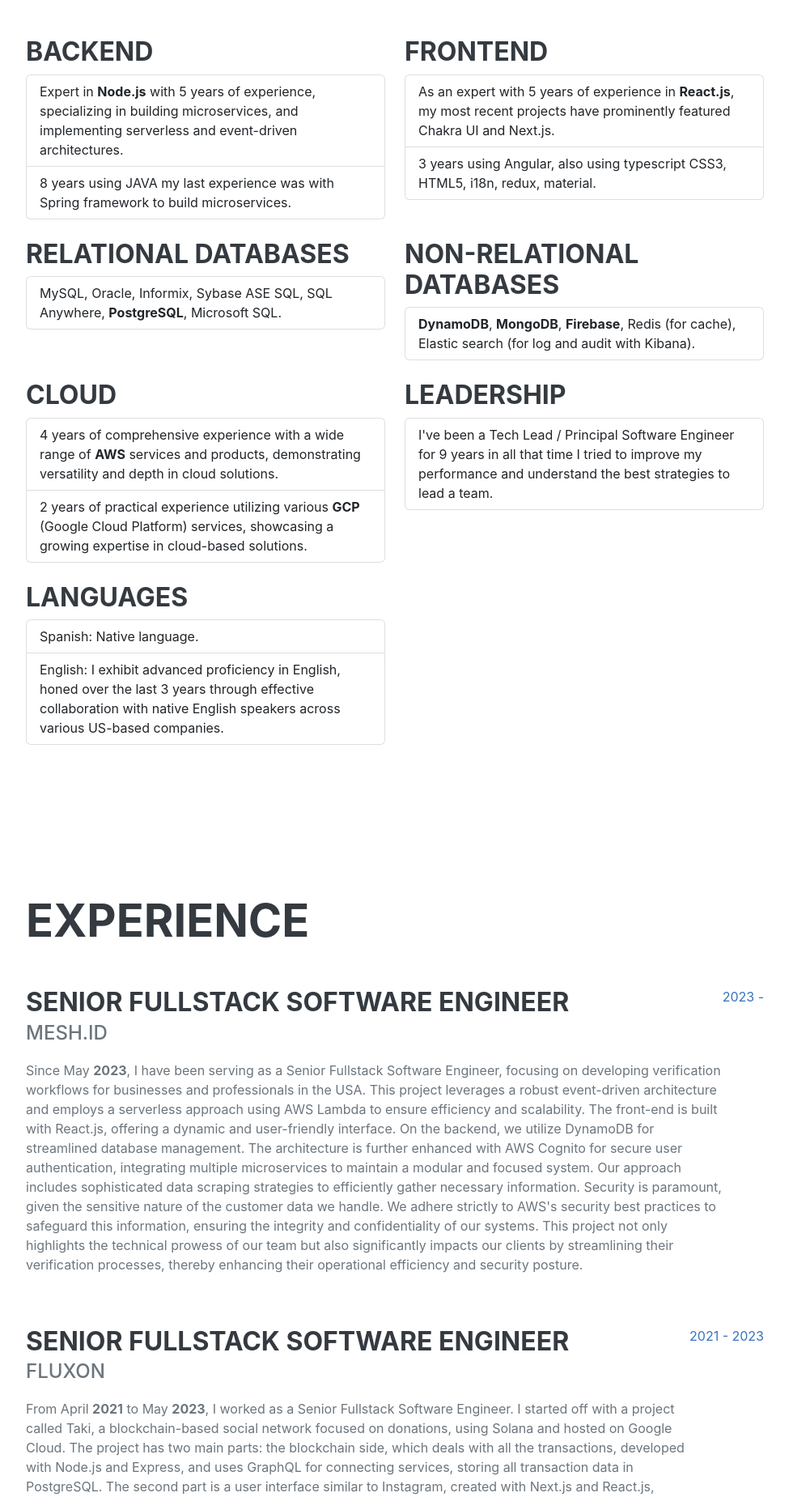
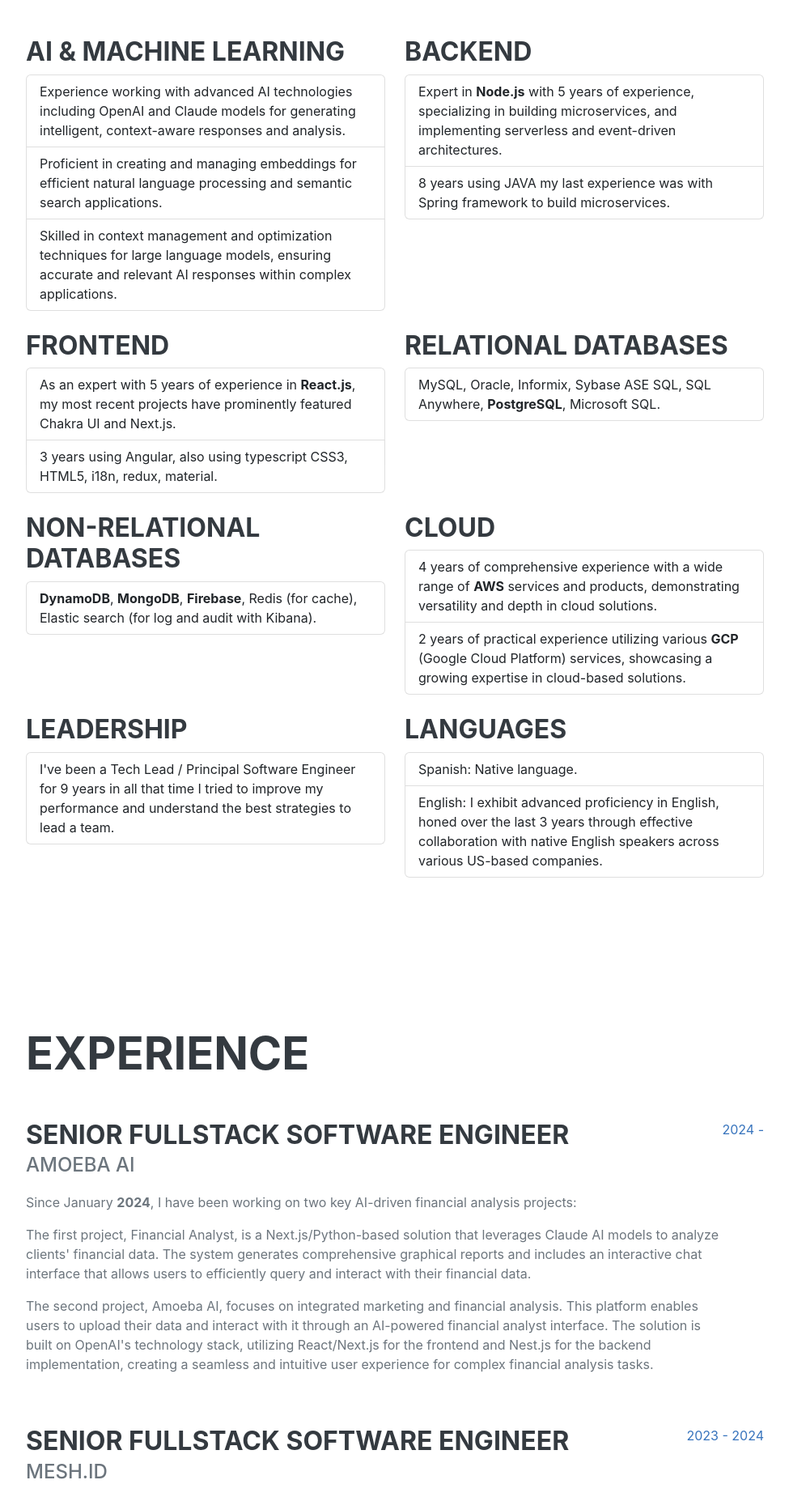
Before and after one commit to juan-manuel-rodriguez/resume, a plain HTML site: page index.html in a window 1280 px wide. Shown: the part 951-2800 px from the top of the page at 81% size, without its empty margins (288-1263 px from the left). Drawn offline with nearby package versions, Linux system fonts and the light colour scheme; a web font is replaced by a local one.

Commit message:
Added amoeba ai experience

```diff
--- a/index.html
+++ b/index.html
@@ -61,12 +61,11 @@
                         Montevideo, Uruguay · (+598) 98-23-00-13 ·
                         <a href="mailto:juanm.rodriguez2@gmail.com">juanm.rodriguez2@gmail.com</a>
                     </div>
-                    <p class="lead mb-5">With a robust 15-year tenure in the software industry, including 9 years as a
-                        Principal Software Engineer and 2 years as a Solutions Architect, I adeptly steer my team
-                        towards the successful accomplishment of both project and organizational objectives. My approach
-                        is anchored in maintaining up-to-date knowledge of the latest technological advancements and
-                        trends, nurturing team motivation and effective communication, and unwaveringly prioritizing
-                        top-tier quality in all deliverables.</p>
+                    <p class="lead mb-5">With 15 years in the software industry, including 9 years as a Principal
+                        Software Engineer and 2 years as a Solutions Architect, I effectively lead teams to achieve
+                        project and organizational goals. I maintain up-to-date knowledge of emerging technologies,
+                        foster team motivation through effective communication, and consistently prioritize quality in
+                        all deliverables.</p>
                     <div class="social-icons">
                         <a class="social-icon"
                            href="https://www.linkedin.com/in/juan-manuel-rodr%C3%ADguez-fern%C3%A1ndez-82945a51"
@@ -91,6 +90,21 @@
         <div class="resume-section-content">
             <h2 class="mb-5">Skills summary</h2>
             <div class="row">
+                <div class="col-md-6 mb-4">
+                    <h3>AI & Machine Learning</h3>
+                    <ul class="list-group">
+                        <li class="list-group-item">
+                            Experience working with advanced AI technologies including OpenAI and Claude models for generating intelligent, context-aware responses and analysis.
+                        </li>
+                        <li class="list-group-item">
+                            Proficient in creating and managing embeddings for efficient natural language processing and semantic search applications.
+                        </li>
+                        <li class="list-group-item">
+                            Skilled in context management and optimization techniques for large language models, ensuring accurate and relevant AI responses within complex applications.
+                        </li>
+                    </ul>
+                </div>
+
                 <div class="col-md-6 mb-4">
                     <h3>Backend</h3>
                     <ul class="list-group">
@@ -121,6 +135,7 @@
                         </li>
                     </ul>
                 </div>
+                <div class="page-break"></div>
                 <div class="col-md-6 mb-4">
                     <h3>Non-relational Databases</h3>
                     <ul class="list-group">
@@ -130,7 +145,6 @@
                         </li>
                     </ul>
                 </div>
-                <div class="page-break"></div>
                 <div class="col-md-6 mb-4">
                     <h3>Cloud</h3>
                     <ul class="list-group">
@@ -172,27 +186,40 @@
             <div class="d-flex flex-column flex-md-row justify-content-between mb-5">
                 <div class="flex-grow-1">
                     <h3 class="mb-0">Senior Fullstack Software Engineer</h3>
+                    <div class="subheading mb-3">Amoeba AI</div>
+                    <p>Since January <b>2024</b>, I have been working on two key AI-driven financial analysis projects:
+
+                    <p>The first project, Financial Analyst, is a Next.js/Python-based solution that leverages Claude AI models to analyze clients' financial data. The system generates comprehensive graphical reports and includes an interactive chat interface that allows users to efficiently query and interact with their financial data.</p>
+
+                    <p>The second project, Amoeba AI, focuses on integrated marketing and financial analysis. This platform enables users to upload their data and interact with it through an AI-powered financial analyst interface. The solution is built on OpenAI's technology stack, utilizing React/Next.js for the frontend and Nest.js for the backend implementation, creating a seamless and intuitive user experience for complex financial analysis tasks.</p>
+                </div>
+                <div class="flex-shrink-0 d-print-none"><span class="text-primary">2024 - </span></div>
+            </div>
+            <div class="page-break"></div>
+            <div class="d-flex flex-column flex-md-row justify-content-between mb-5">
+                <div class="flex-grow-1">
+                    <h3 class="mb-0">Senior Fullstack Software Engineer</h3>
                     <div class="subheading mb-3">Mesh.id</div>
-                    <p>Since May <b>2023</b>, I have been serving as a Senior Fullstack Software Engineer, focusing on
+                    <p>From May <b>2023</b> to January <b>2024</b>, I served as a Senior Fullstack Software Engineer, focusing on
                         developing verification workflows for businesses and professionals in the USA. This project
-                        leverages a robust event-driven architecture and employs a serverless approach using AWS Lambda
-                        to ensure efficiency and scalability. The front-end is built with React.js, offering a dynamic
+                        leveraged a robust event-driven architecture and used a serverless approach using AWS Lambda
+                        to ensure efficiency and scalability. The front-end was built with React.js, offering a dynamic
                         and user-friendly interface.
 
-                        On the backend, we utilize DynamoDB for streamlined database management. The architecture is
+                        On the backend, we used DynamoDB for streamlined database management. The architecture was
                         further enhanced with AWS Cognito for secure user authentication, integrating multiple
-                        microservices to maintain a modular and focused system. Our approach includes sophisticated data
+                        microservices to maintain a modular and focused system. Our approach included sophisticated data
                         scraping strategies to efficiently gather necessary information.
 
-                        Security is paramount, given the sensitive nature of the customer data we handle. We adhere
+                        Security was paramount, given the sensitive nature of the customer data we handled. We adhered
                         strictly to AWS's security best practices to safeguard this information, ensuring the integrity
-                        and confidentiality of our systems. This project not only highlights the technical prowess of
-                        our team but also significantly impacts our clients by streamlining their verification
+                        and confidentiality of our systems. This project not only highlighted the technical prowess of
+                        our team but also significantly impacted our clients by streamlining their verification
                         processes, thereby enhancing their operational efficiency and security posture.
+                    </p>
                 </div>
-                <div class="flex-shrink-0 d-print-none"><span class="text-primary">2023 - </span></div>
+                <div class="flex-shrink-0 d-print-none"><span class="text-primary">2023 - 2024</span></div>
             </div>
-            <div class="page-break"></div>
             <div class="d-flex flex-column flex-md-row justify-content-between mb-5">
                 <div class="flex-grow-1">
                     <h3 class="mb-0">Senior Fullstack Software Engineer</h3>
@@ -215,6 +242,7 @@
                 </div>
                 <div class="flex-shrink-0 d-print-none"><span class="text-primary">2021 - 2023</span></div>
             </div>
+            <div class="page-break"></div>
             <div class="d-flex flex-column flex-md-row justify-content-between mb-5">
                 <div class="flex-grow-1">
                     <h3 class="mb-0">Principal Software Engineer</h3>
@@ -250,7 +278,6 @@
                 </div>
                 <div class="flex-shrink-0 d-print-none"><span class="text-primary">2018 - 2019</span></div>
             </div>
-            <div class="page-break"></div>
             <div class="d-flex flex-column flex-md-row justify-content-between mb-5">
                 <div class="flex-grow-1">
                     <h3 class="mb-0">Principal Software Engineer</h3>
@@ -269,7 +296,7 @@
                 </div>
                 <div class="flex-shrink-0 d-print-none"><span class="text-primary">2015 - 2018</span></div>
             </div>
-
+            <div class="page-break"></div>
             <div class="d-flex flex-column flex-md-row justify-content-between mb-5">
                 <div class="flex-grow-1">
                     <h3 class="mb-0">Principal Software Engineer and Solutions Architect</h3>
```
